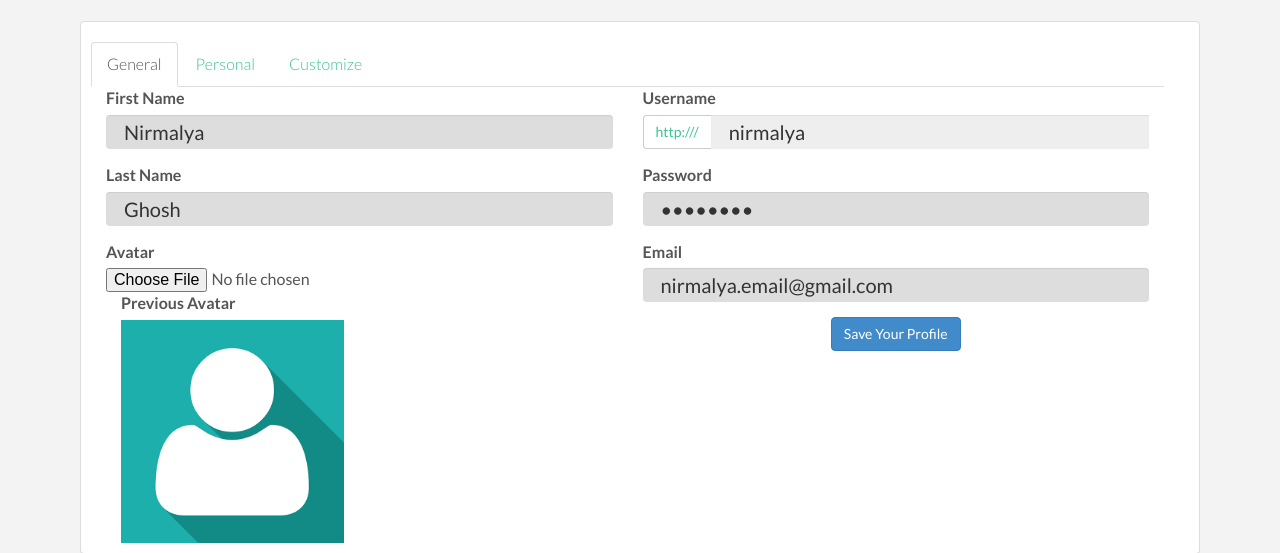
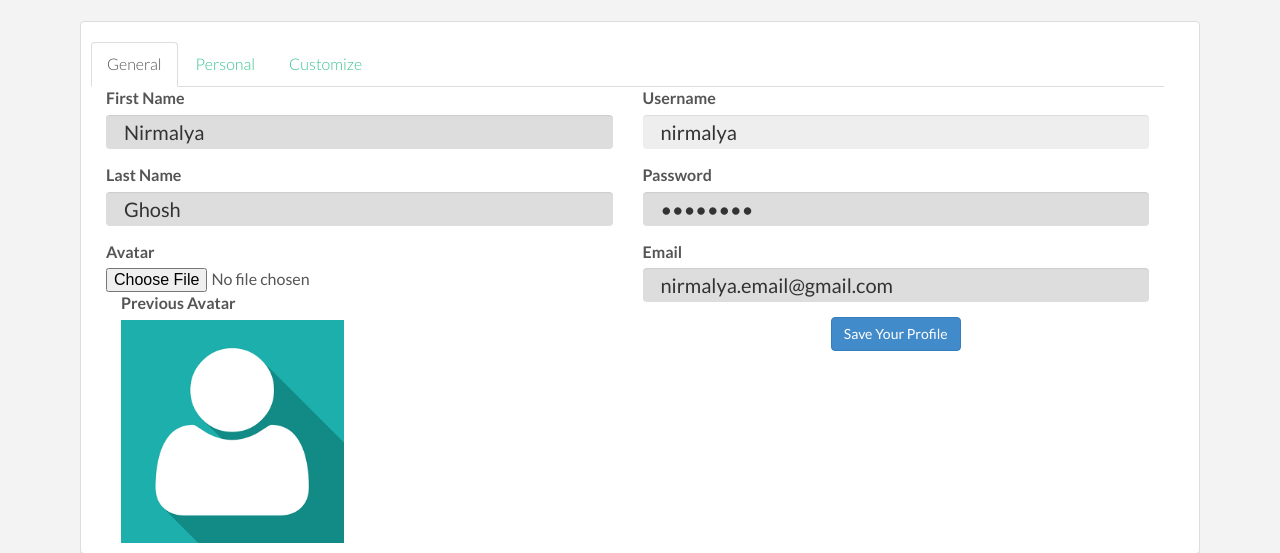
Before and after one commit to raziki20/fixforum, a PHP site: page /edit-profile.php in a window 1280 px wide. Shown: the part 51-604 px from the top of the page. Run offline with PHP 8.4, Linux system fonts and the light colour scheme; a user stored in the database is signed in; data comes from the database, SQL or seed files in the repository; data that the repository does not hold is empty.

Commit message:
edit profil gaes

```diff
--- a/controllers/form/edit-profile-form.php
+++ b/controllers/form/edit-profile-form.php
@@ -37,16 +37,9 @@
                 </div>
             </div>
             <div class="col-md-6">
-                <label for="">Username</label>
                 <div class="form-group float-label-control">
-                    <a href="http://<?php echo $rws['domain_websiteaddress'];?>/<?php echo $rws['user_username'];?>">
-                        <div class="input-group">
-                            <span class="input-group-addon">http://<?php echo $rws['domain_websiteaddress'];?>/</span>
-                            <fieldset disabled>
-                                <input type="text" class="form-control" placeholder="<?php echo $rws['user_username'];?>" name="user_username" value="<?php echo $rws['user_username'];?>" id="disabledTextInput" autocomplete="off">
-                            </fieldset>
-                        </div>
-                    </a>
+                    <label for="">Username</label>
+                    <input type="text" class="form-control" placeholder="<?php echo $rws['user_username'];?>" name="user_username" value="<?php echo $rws['user_username'];?>" disabled>
                 </div>
                 <div class="form-group float-label-control">
                     <label for="">Password</label>
@@ -93,16 +86,9 @@
                     <label for="">Address</label>
                     <input type="text" class="form-control" placeholder="<?php echo $rws['user_address'];?>" name="user_address" value="<?php echo $rws['user_address'];?>">
                 </div>
-                <label for="">Website</label>
-                <div class="form-group float-label-control">
-                    <div class="input-group">
-                        <span class="input-group-addon">http://</span>
-                        <input type="text" class="form-control" placeholder="<?php echo $rws['user_website'];?>" name="user_website" value="<?php echo $rws['user_website'];?>">
-                    </div>
-                </div>
                 <div class="form-group float-label-control">
                     <label for="">Sanggar</label>
-                    <textarea class="form-control" rows="20" placeholder="<?php echo $rws['user_longtbio'];?>" name="user_longbio" value="<?php echo $rws['user_longbio'];?>"><?php echo $rws['user_longbio'];?></textarea>
+                    <textarea class="form-control" rows="20" name="user_longbio" value=""><?php echo $rws['user_longbio'];?></textarea>
                 </div>
             </div>
         </div>
--- a/controllers/form/update-bio-after-registration-form.php
+++ b/controllers/form/update-bio-after-registration-form.php
@@ -7,7 +7,7 @@
 ?>
     <div class="col-md-6">
         <div class="form-group float-label-control">
-            <label for="">Short Bio</label>
+            <label for="">Biodata</label>
             <textarea class="form-control" placeholder="<?php echo $rws['user_shortbio'];?>" rows="10" placeholder="<?php echo $rws['user_shortbio'];?>" name="user_shortbio" value="<?php echo $rws['user_shortbio'];?>"><?php echo $rws['user_shortbio'];?></textarea>
         </div>
     </div>
@@ -18,7 +18,8 @@
         </div>
     </div>
 <?php
-    $user_username =  $_POST['user_username'];
+    if(isset($_SESSION['user_username'])){
+    $user_username =  $_POST['user_username'];}
 ?>
     <hr>
     <div class="submit">
--- a/edit-profile.php
+++ b/edit-profile.php
@@ -8,6 +8,8 @@
                <div class="panel panel-default" id="sidebar">
                    <div class="panel-body">
 <?php
+
+    $user_username = $_SESSION['user_username'];
     $sql = "SELECT * FROM user where user_username='$user_username'";
     $result = mysqli_query($database,$sql) or die(mysqli_error($database));
     $rws = mysqli_fetch_array($result);
--- a/home.php
+++ b/home.php
@@ -40,7 +40,7 @@
                             <div class="col-md-11 column">
                                 <h3><a href="notice-topic.php?notice_topic_id=<?php echo $rws['notice_topic_id'];?>"> <?php echo $rws['notice_topic_name'];?></a></h3>
                                 <hr>
-
+                                <p class="margin-top50"><i><strong>Posted On:</strong> <?php echo $rws['notice_topic_time']; ?></i></p>
                             </div>
                         </div>
                     </div>
@@ -77,7 +77,7 @@
                             <div class="col-md-11 column">
                                 <h3><a href="forum-topic.php?forum_topic_id=<?php echo $rws['forum_topic_id'];?>"> <?php echo $rws['forum_topic_name'];?></a></h3>
                                 <hr>
-
+                                <p class="margin-top50"><i><strong>Posted On:</strong> <?php echo $rws['forum_topic_time']; ?></i></p>
                             </div>
                         </div>
                     </div>
--- a/update-bio-after-registration.php
+++ b/update-bio-after-registration.php
@@ -7,9 +7,11 @@
               	     <div class="panel panel-default" id="sidebar">
                         <div class="panel-body">
 <?php
+    if(isset($_SESSION['user_username'])){
+    $user_username = $_SESSION['user_username'];
     $sql = "SELECT * FROM user where user_username='$user_username'";
     $result = mysqli_query($database,$sql) or die(mysqli_error($database));
-    $rws = mysqli_fetch_array($result);
+    $rws = mysqli_fetch_array($result);}
 ?>
 <?php include 'controllers/form/update-bio-after-registration-form.php' ?>
                         </div>
--- a/update-profile-after-registration.php
+++ b/update-profile-after-registration.php
@@ -7,9 +7,11 @@
               	     <div class="panel panel-default" id="sidebar">
                         <div class="panel-body">
 <?php
+    if(isset($_SESSION['user_username'])){
+    $user_username = $_SESSION['user_username'];
     $sql = "SELECT * FROM user where user_username='$user_username'";
     $result = mysqli_query($database,$sql) or die(mysqli_error($database));
-    $rws = mysqli_fetch_array($result);
+    $rws = mysqli_fetch_array($result);}
 ?>
 <?php include 'controllers/form/update-profile-after-registration-form.php' ?>
                         </div>
```
Also changed, not shown: controllers/form/update-profile-after-registration-form.php (+4 -9 lines).
